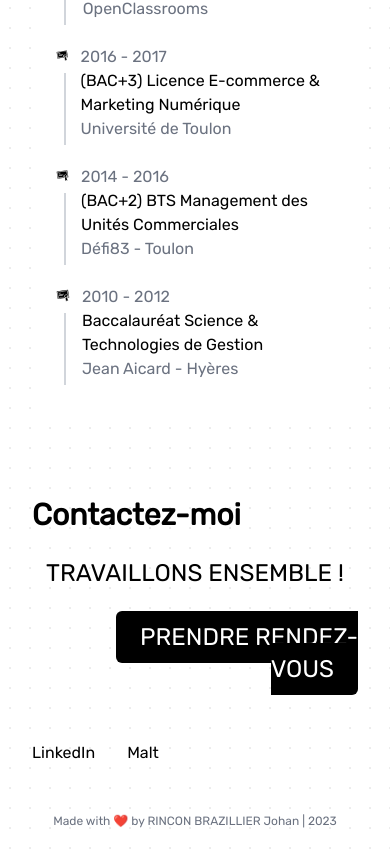
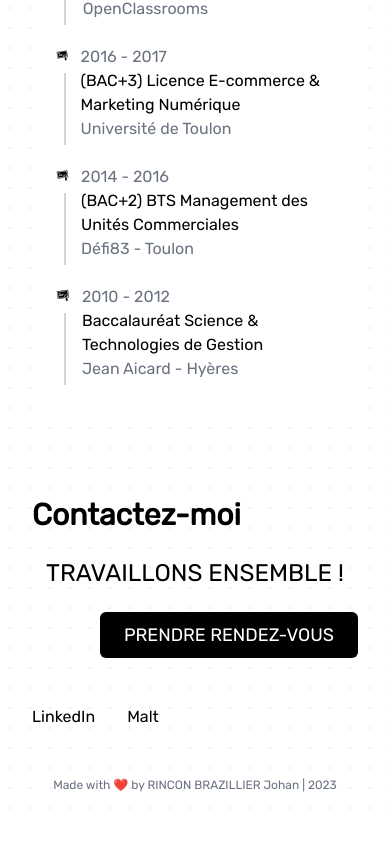
Before and after one commit to brazillierjo/personal-website, a React (Vite) app: page / in a window 390 px wide. Shown: the part 8902-9755 px from the top of the page. After the commit the page ends 9719 px from the top, so only its background shows below. Built offline with nearby package versions, Linux system fonts and the light colour scheme.

Commit message:
fix button size responsive

```diff
--- a/src/components/Commons/Contact.tsx
+++ b/src/components/Commons/Contact.tsx
@@ -19,7 +19,7 @@ export const Contact = () => {
                 </h3>
 
                 <div className='text-right lg:text-left'>
-                    <Link className='custom-btn rounded text-2xl' to={socialLinks.email.url}>
+                    <Link className='custom-btn rounded text-lg md:text-2xl' to={socialLinks.email.url}>
                         {generics.contactMe.button}
                     </Link>
                 </div>
```
